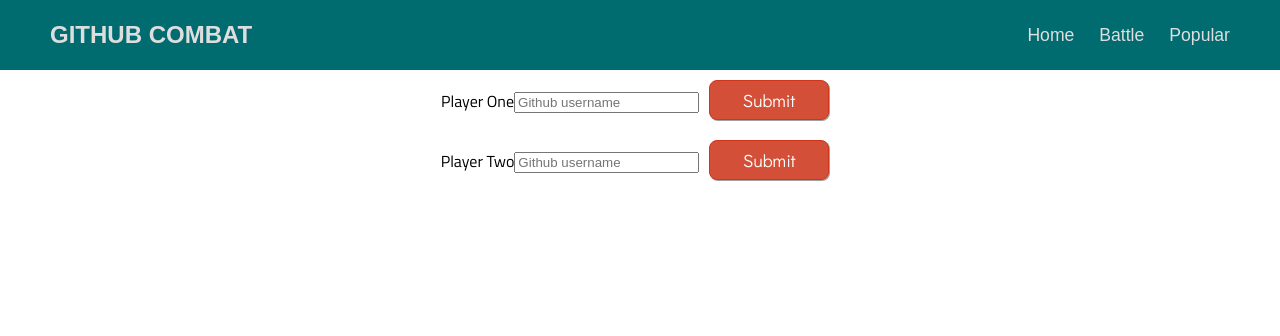
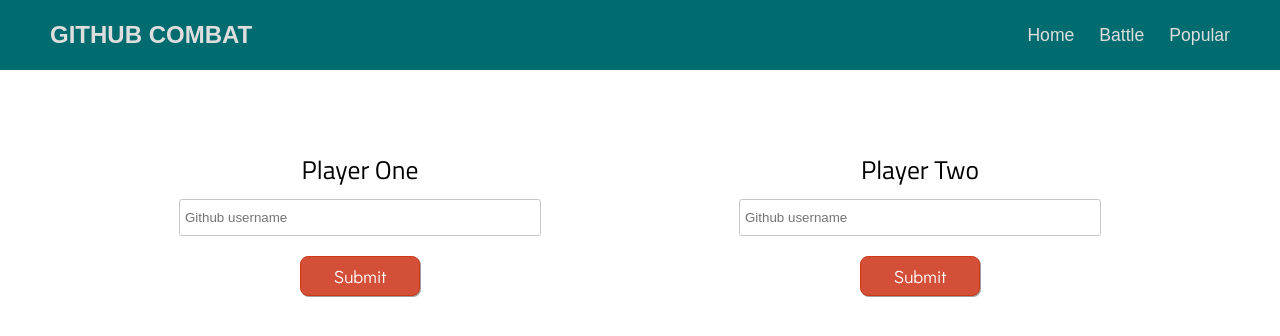
Before and after one commit to ark1980/github-combat, a React (Create React App) app: page /battle in a window 1280 px wide. Shown: the top 336 px of the page. Built offline with nearby package versions, Linux system fonts and the light colour scheme; a web font is replaced by a local one.

Commit message:
add some stylingg to Battle component

```diff
--- a/src/App.css
+++ b/src/App.css
@@ -108,3 +108,30 @@
   margin: 5px;
   padding: 0;
 }
+
+.battle {
+  display: flex;
+  justify-content: space-around;
+  padding: 80px;
+  height: 100vh;
+}
+
+.inputPlayer {
+  display: flex;
+  justify-content: flex-start;
+  align-items: center;
+  flex-direction: column;
+}
+
+.inputPlayer label {
+  font-size: 1.6rem;
+}
+
+.inputPlayer input {
+  width: 350px;
+  height: 35px;
+  padding: 0 5px;
+  border-radius: 3px;
+  margin: 10px 0;
+  border: 1px solid rgb(199, 199, 199);
+}
--- a/src/components/Battle.js
+++ b/src/components/Battle.js
@@ -26,7 +26,7 @@
 
     return (
       <div>
-        <div>
+        <div className="battle">
           {!playerOne &&
             <InputPlayer
               id='playerOne'
--- a/src/components/InputPlayer.js
+++ b/src/components/InputPlayer.js
@@ -24,7 +24,7 @@
   render() {
     return(
       <div>
-        <form onSubmit={this.handleSubmit}>
+        <form  className="inputPlayer" onSubmit={this.handleSubmit}>
           <label htmlFor="username">{this.props.label}</label>
           <input
             type="text"
```
